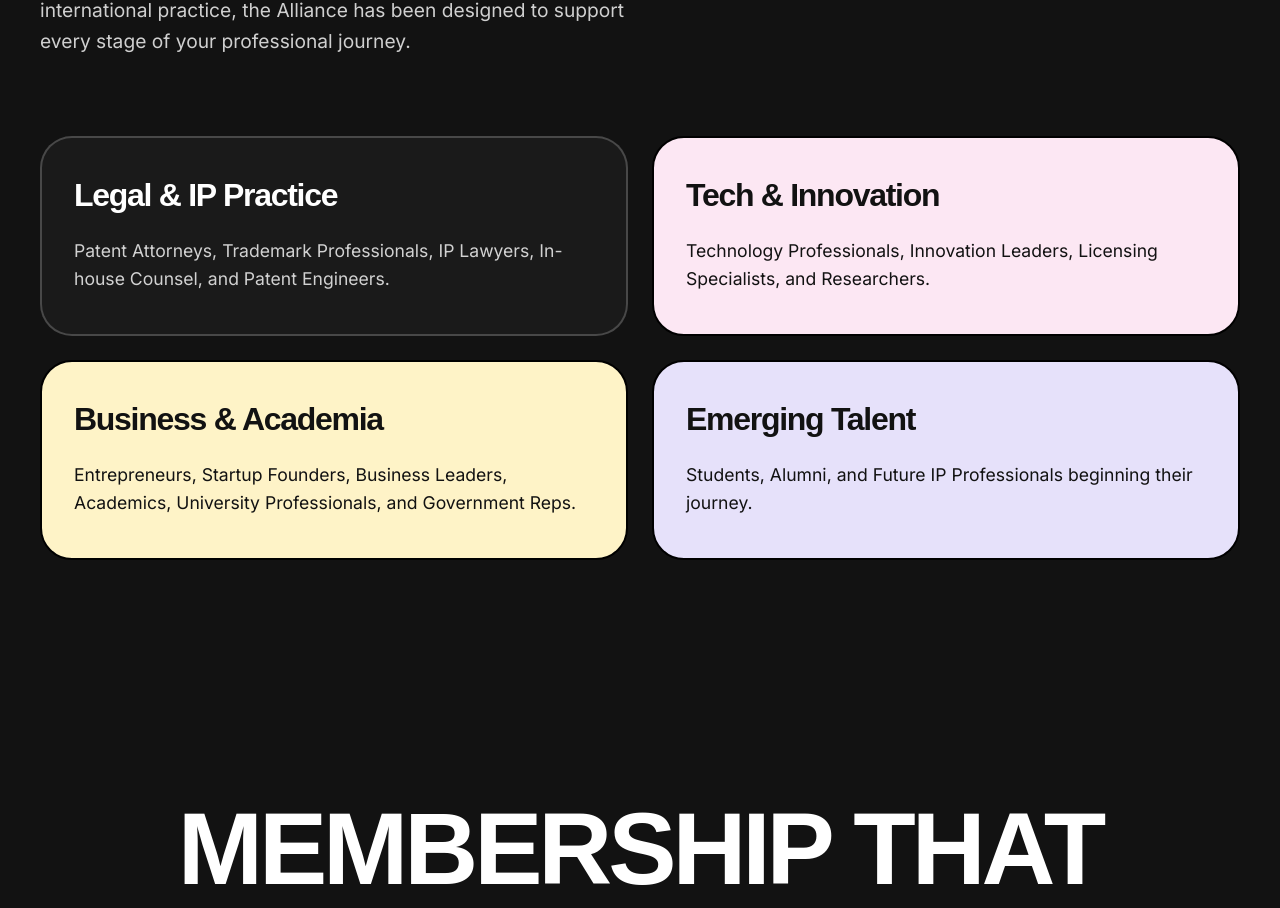
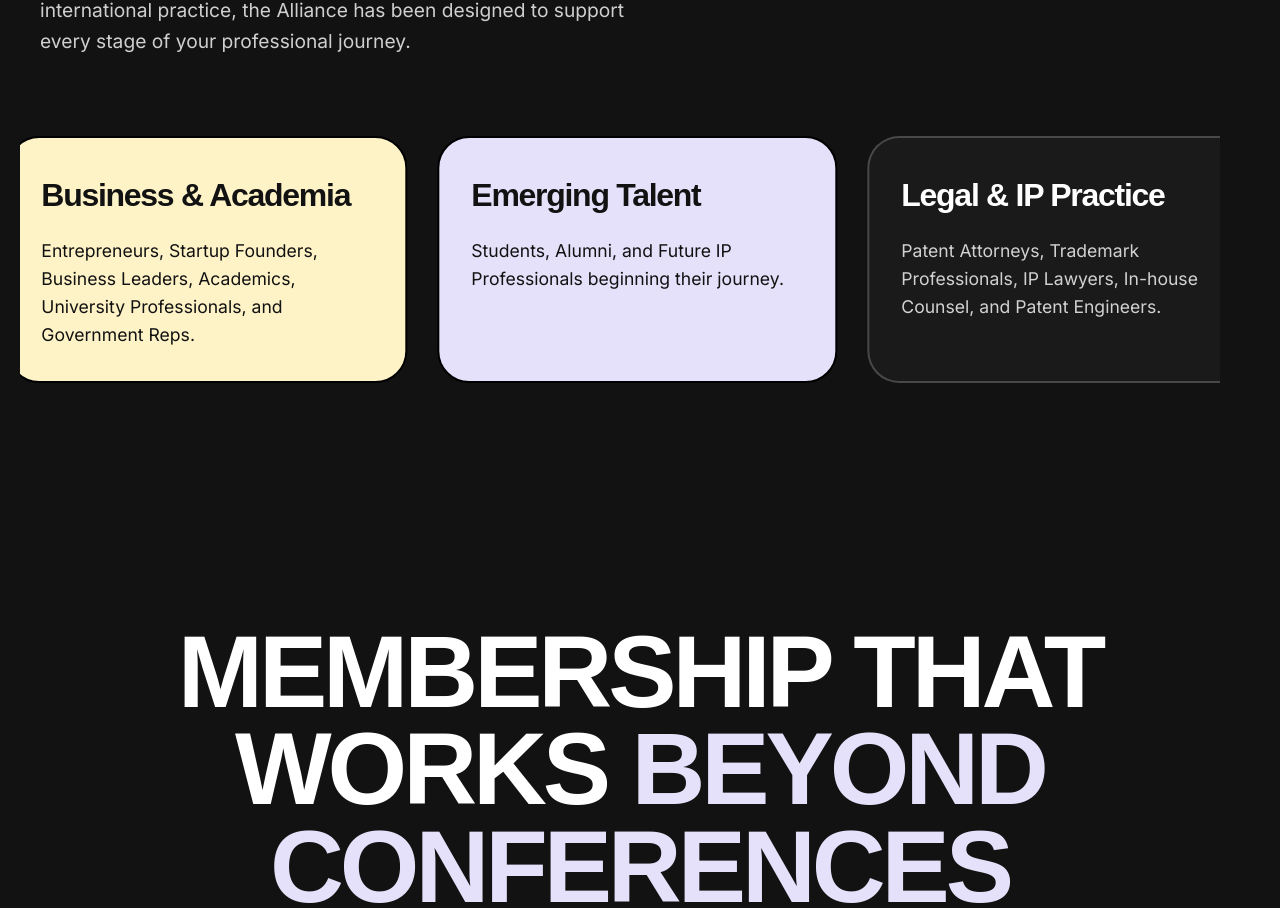
Before and after one commit to northornsmedia/wipa-main, a Next.js app: page / in a window 1280 px wide. Shown: the part 4530-5438 px from the top of the page. Built offline with nearby package versions, Linux system fonts and the light colour scheme; a web font is replaced by a local one.

Commit message:
Convert Audience grid into an infinite looping marquee slider

```diff
--- a/src/app/globals.css
+++ b/src/app/globals.css
@@ -280,6 +280,35 @@ a {
   animation: child-wiggle 0.3s ease-in-out infinite alternate;
 }
 
+/* --- MARQUEE ANIMATION --- */
+.marquee-container {
+  overflow: hidden;
+  width: 100%;
+  position: relative;
+  display: flex;
+}
+
+.marquee-content {
+  display: flex;
+  gap: 30px;
+  min-width: 100%;
+  flex-shrink: 0;
+  animation: scroll-marquee 20s linear infinite;
+}
+
+.marquee-container:hover .marquee-content {
+  animation-play-state: paused;
+}
+
+@keyframes scroll-marquee {
+  0% {
+    transform: translateX(0);
+  }
+  100% {
+    transform: translateX(calc(-50% - 15px)); /* -50% minus half the gap */
+  }
+}
+
 /* Crayon Fill Colors on Hover */
 .link-spotify:hover {
   background-color: #00f5d4; /* Bright cyan */
--- a/src/components/Audience.tsx
+++ b/src/components/Audience.tsx
@@ -23,14 +23,16 @@ export default function Audience() {
           <FloatAnim delay={0.2} className="sticker" style={{ '--rot': '15deg', position: 'relative', backgroundColor: 'var(--color-pastel-yellow)', color: 'var(--color-black)' } as React.CSSProperties}>🎯</FloatAnim>
         </div>
 
-        <StaggerGrid className="bento-grid">
-          {personas.map((p, i) => (
-            <div key={i} className={`bento-card span-2 ${p.style}`} style={{ border: p.style === 'bg-charcoal' ? '2px solid rgba(255,255,255,0.2)' : '2px solid var(--color-black)' }}>
-              <h4 className="heading-md" style={{ marginBottom: '15px' }}>{p.title}</h4>
-              <p style={{ fontSize: '1.1rem', opacity: p.style === 'bg-charcoal' ? 0.8 : 1 }}>{p.desc}</p>
-            </div>
-          ))}
-        </StaggerGrid>
+        <div className="marquee-container" style={{ margin: '0 -20px', padding: '0 20px' }}>
+          <div className="marquee-content">
+            {[...personas, ...personas, ...personas].map((p, i) => (
+              <div key={i} className={`bento-card ${p.style}`} style={{ width: '400px', flexShrink: 0, border: p.style === 'bg-charcoal' ? '2px solid rgba(255,255,255,0.2)' : '2px solid var(--color-black)' }}>
+                <h4 className="heading-md" style={{ marginBottom: '15px' }}>{p.title}</h4>
+                <p style={{ fontSize: '1.1rem', opacity: p.style === 'bg-charcoal' ? 0.8 : 1 }}>{p.desc}</p>
+              </div>
+            ))}
+          </div>
+        </div>
       </div>
     </section>
   );
```
